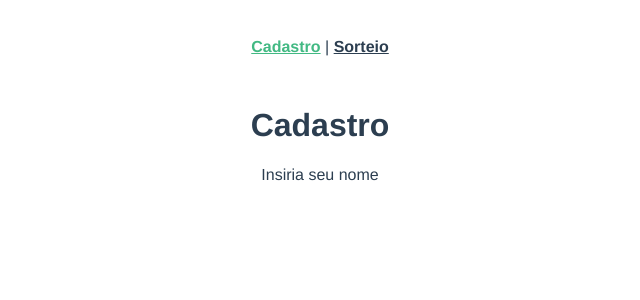
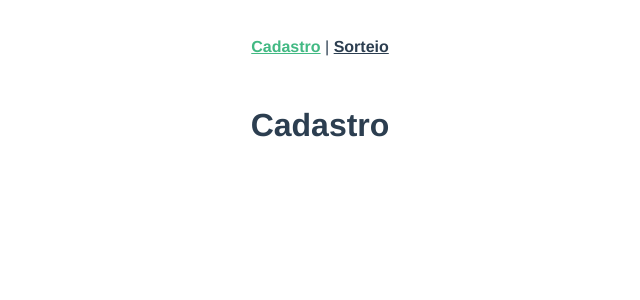
Before and after one commit to mateusmateus22/sorteio, a Vue app in the folder codigo/: page /cadastro in a window 1280 px wide. Shown: the top 300 px of the page, without its empty margins (320-960 px from the left). Built offline with nearby package versions, Linux system fonts and the light colour scheme.

Commit message:
Update Cadastro.vue

```diff
--- a/codigo/src/views/Cadastro.vue
+++ b/codigo/src/views/Cadastro.vue
@@ -1,8 +1,8 @@
 <template>
   <div class="about">
     <h1>Cadastro</h1>
-    <form>
-    Insiria seu nome
+    <form action="#" method ="post">
+
     </form>
   </div>
 </template>
```
